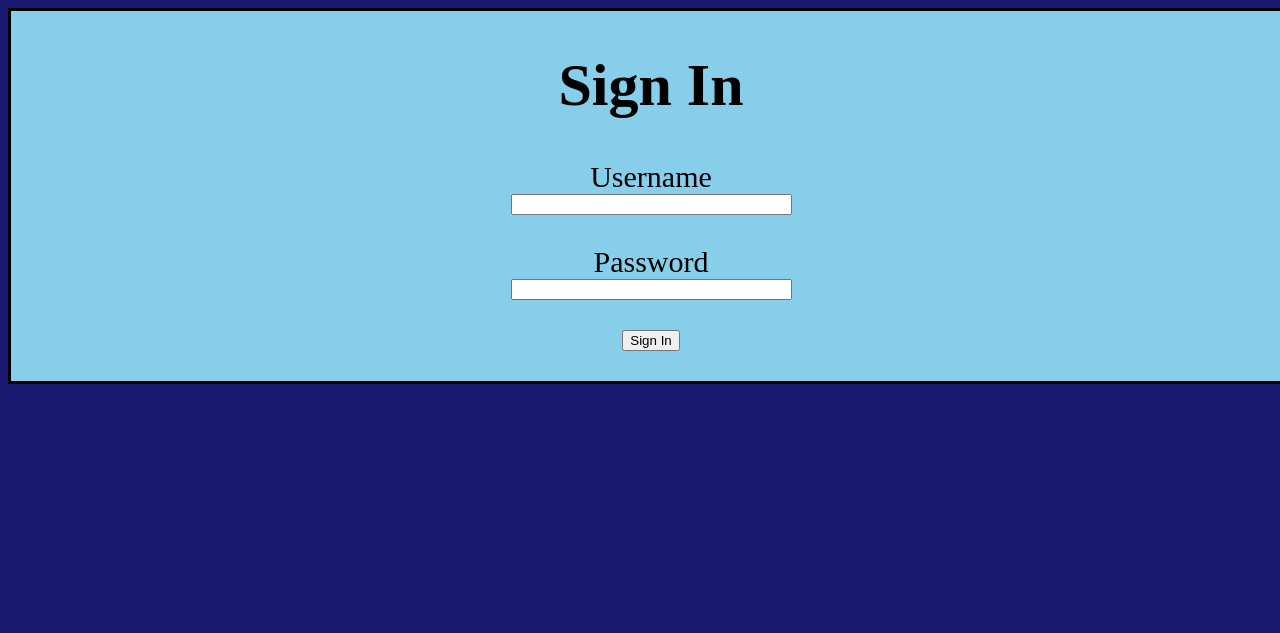
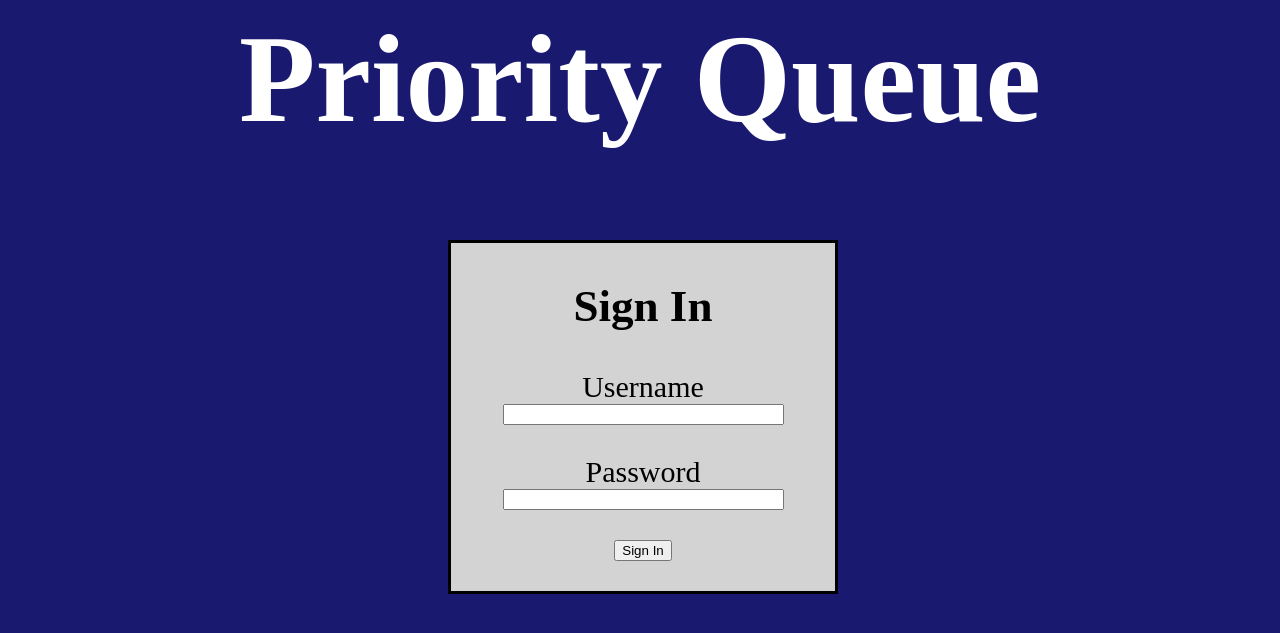
Before and after one commit to Brian1226/Priority-Queue, a Flask app: page / in a window 1280 px wide. Shown: the top 633 px of the page. Run offline with Flask 2, Linux system fonts and the light colour scheme.

Commit message:
Updated login.html

```diff
--- a/app/templates/login.html
+++ b/app/templates/login.html
@@ -2,20 +2,28 @@
 
 {% block content %}
 <style>
+h1 {
+    text-align: center;
+    font-size: 125px;
+    color: white;
+}
+
 div {
     text-align: center;
-    background-color: skyblue;
+    background-color: lightgray;
     border: solid;
     font-size: 30px;
-    width: 100%;
+    width: 30%;
+    left: 35%;
+    top: 30%;
     position: absolute;
 }
 
 
 </style>
-
+<h1> Priority Queue</h1>
 <div>
-    <h1>Sign In</h1>
+    <h2>Sign In</h2>
     <form action="" method="post" novalidate>
         {{ form.hidden_tag() }}
         <p>
```
